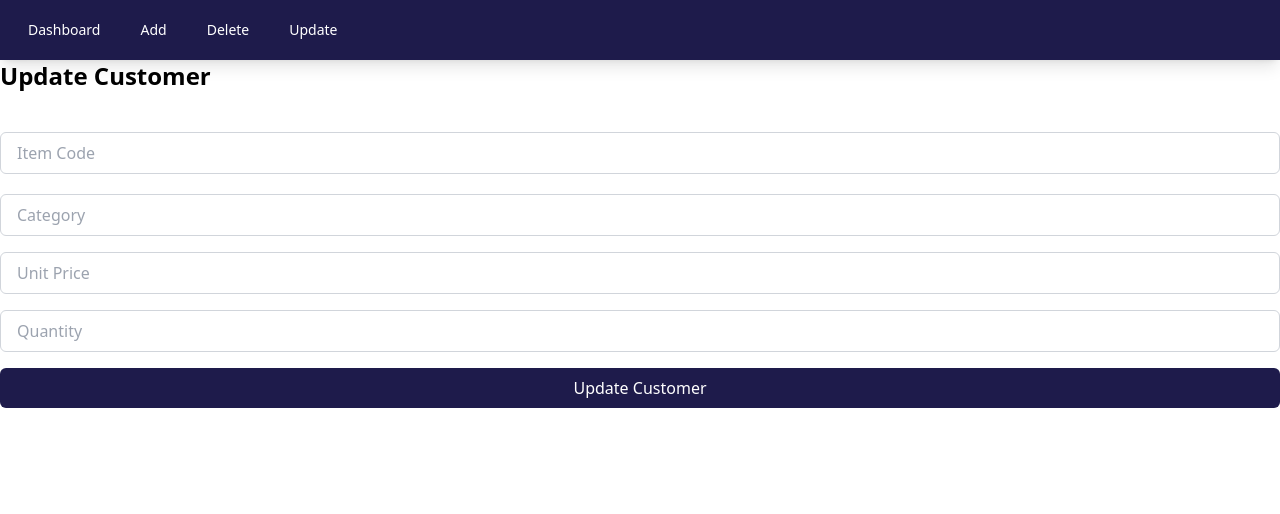
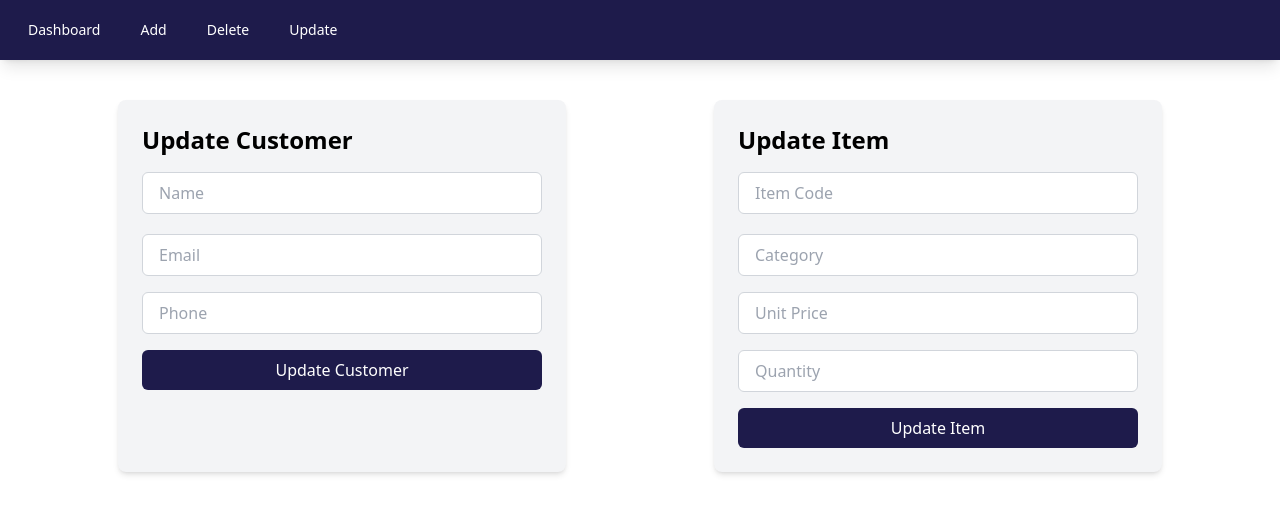
Before and after one commit to sandeeparavindi/React-Togakade, a React (Vite) app: page /update in a window 1280 px wide. Shown: the top 514 px of the page. Built offline with nearby package versions, Linux system fonts and the light colour scheme.

Commit message:
item update success

```diff
--- a/src/pages/Update.tsx
+++ b/src/pages/Update.tsx
@@ -3,15 +3,23 @@ import {useContext, useState} from "react";
 import {CustomerContext} from "../store/CustomerProvider";
 import {Modal} from "../components/Modal";
 import {Customer} from "../models/Customer";
+import {Item} from "../models/Item.ts";
+import {ItemContext} from "../store/ItemProvider.tsx";
 
 export function Update() {
 
     const navigate = useNavigate();
     const [customers, dispatch] = useContext(CustomerContext);
+    const [items, item_dispatch] = useContext(ItemContext);
 
     const [name, setName] = useState("");
     const [email, setEmail] = useState("");
     const [phone, setPhone] = useState("");
+
+    const [item_code, setItemCode] = useState("");
+    const [category, setCategory] = useState("");
+    const[unit_price, setUnit_price] = useState("");
+    const[qty, setQty] = useState("");
 
     function handleSubmit() {
         const updatedCustomer = new Customer(name, email, phone);
@@ -19,14 +27,45 @@ export function Update() {
         navigate('/');
     }
 
+    function handleItemSubmit() {
+        const updatedItem = new Item(item_code,category,unit_price,qty);
+        item_dispatch({type:'UPDATE_ITEM', payload:updatedItem});
+        navigate('/');
+    }
+
     return (
-        <div className="customerForm">
-            <header>
-                <h2 className="formHeader">Update Customer</h2>
-            </header>
-            <br/>
-            <Modal handleSubmit={handleSubmit} setName={setName} setEmail={setEmail} setPhone={setPhone}>Update
-                Customer</Modal>
+        <div className="flex justify-center">
+            <div className="grid grid-cols-1 md:grid-cols-2 gap-10 max-w-6xl w-full">
+                <div className="form">
+                    <header>
+                        <h2 className="formHeader">Update Customer</h2>
+                    </header>
+                    <Modal
+                        type="customer"
+                        handleSubmit={handleSubmit}
+                        setName={setName}
+                        setEmail={setEmail}
+                        setPhone={setPhone}
+                    >
+                        Update Customer
+                    </Modal>
+                </div>
+                <div className="form">
+                    <header>
+                        <h2 className="formHeader">Update Item</h2>
+                    </header>
+                    <Modal
+                        type="item"
+                        handleSubmit={handleItemSubmit}
+                        setItem_code={setItemCode}
+                        setCategory={setCategory}
+                        setUnit_price={setUnit_price}
+                        setQty={setQty}
+                    >
+                        Update Item
+                    </Modal>
+                </div>
+            </div>
         </div>
     );
 }
```
